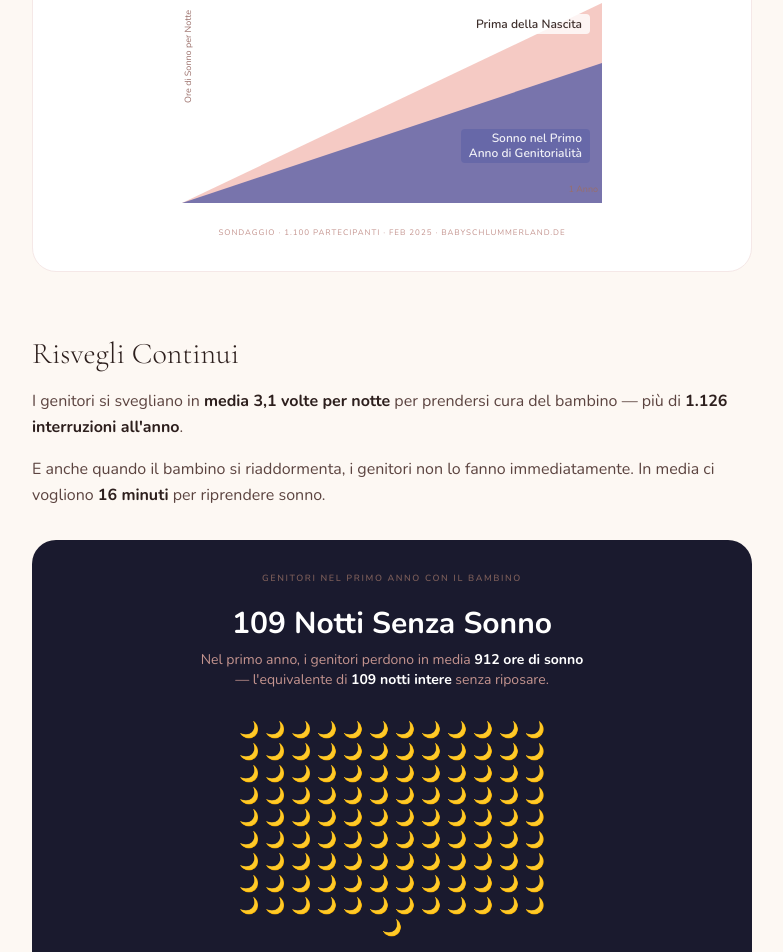
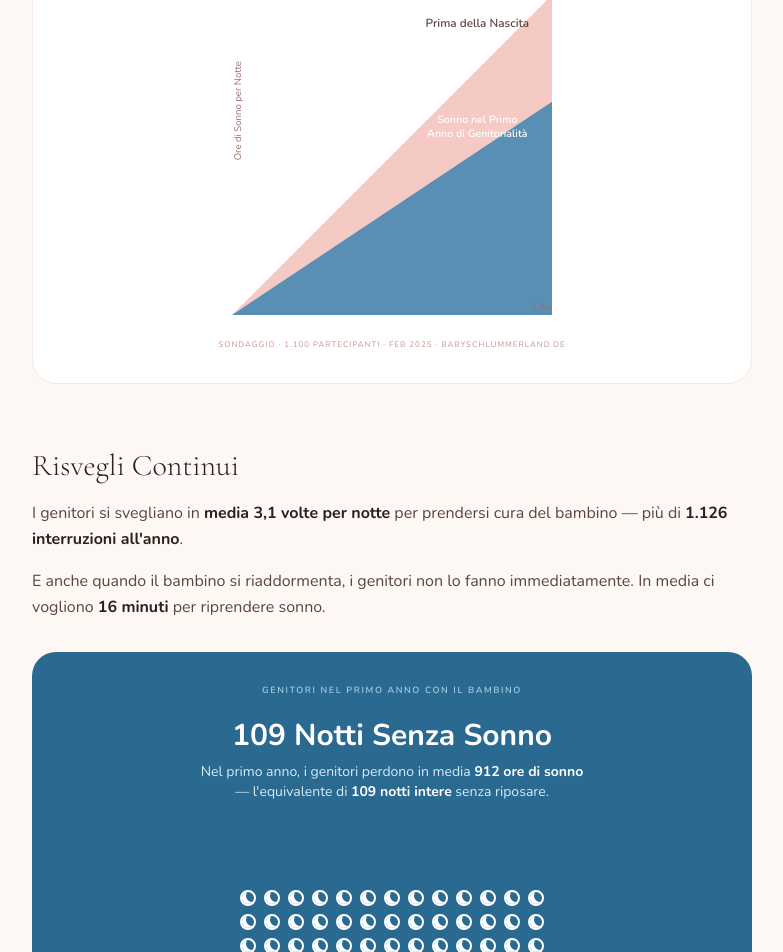
Before and after one commit to minnovativ-1881/bsl-it, a Next.js app: page /ricerca in a window 1280 px wide. Shown: the part 1580-2532 px from the top of the page, without its empty margins (248-1031 px from the left). Built offline with nearby package versions, Linux system fonts and the light colour scheme.

Commit message:
fix: chart improvements — brand blue, CSS moon, square layouts, bar alignment, year 2025

```diff
--- a/app/ricerca/page.tsx
+++ b/app/ricerca/page.tsx
@@ -6,42 +6,204 @@ import Navbar from '@/components/Navbar'
 import Footer from '@/components/Footer'
 import { useOptIn } from '@/context/OptInContext'
 
-// ─── Shared chart primitives ──────────────────────────────────────────────────
+// ─── Shared primitives ───────────────────────────────────────────────────────
 
 const BADGE = 'GENITORI NEL PRIMO ANNO CON IL BAMBINO'
 const FOOTER = 'SONDAGGIO · 1.100 PARTECIPANTI · FEB 2025 · BABYSCHLUMMERLAND.DE'
+const BRAND_BLUE = '#3E85B0'   // sky-500
+const BRAND_BLUE_BG = '#2a6990' // slightly darker for dark-card backgrounds
 
 function ChartCard({ children, dark = false }: { children: React.ReactNode; dark?: boolean }) {
   return (
-    <div className={`rounded-3xl p-6 sm:p-8 ${dark ? 'bg-[#1a1a2e] text-white' : 'bg-white border border-warm-100'}`}>
-      <p className={`text-[9px] font-semibold tracking-[0.18em] uppercase text-center mb-5 ${dark ? 'text-warm-500' : 'text-warm-300'}`}>
+    <div
+      className={`rounded-3xl p-6 sm:p-8 ${dark ? 'text-white' : 'bg-white border border-warm-100'}`}
+      style={dark ? { backgroundColor: BRAND_BLUE_BG } : {}}
+    >
+      <p
+        className={`text-[9px] font-semibold tracking-[0.18em] uppercase text-center mb-5 ${dark ? 'text-sky-200' : 'text-warm-300'}`}
+      >
         {BADGE}
       </p>
       {children}
-      <p className={`text-[8px] tracking-[0.12em] uppercase text-center mt-6 ${dark ? 'text-warm-600' : 'text-warm-300'}`}>
+      <p className={`text-[8px] tracking-[0.12em] uppercase text-center mt-6 ${dark ? 'text-sky-300/60' : 'text-warm-300'}`}>
         {FOOTER}
       </p>
     </div>
   )
 }
 
-// ─── Chart 1: Confronto del Sonno (bar chart) ─────────────────────────────────
+// CSS crescent moon (no emoji)
+function MoonIcon({ size = 14, color = 'white' }: { size?: number; color?: string }) {
+  return (
+    <span
+      className="inline-block rounded-full"
+      style={{
+        width: size,
+        height: size,
+        background: 'transparent',
+        border: `${Math.round(size * 0.14)}px solid ${color}`,
+        boxShadow: `inset ${Math.round(size * 0.28)}px ${Math.round(size * -0.1)}px 0 0 ${color}`,
+      }}
+    />
+  )
+}
+
+// ─── Bar chart helpers (pixel-accurate axis alignment) ────────────────────────
+
+interface BarItem { label: string; value: number; highlight?: boolean }
+
+function BarChart({
+  items, max, unit, dark = false,
+}: {
+  items: BarItem[]; max: number; unit: string; dark?: boolean
+}) {
+  const LABEL_W = 180 // px — identical for label spacer and tick spacer
+  const ticks = Array.from({ length: Math.floor(max / 2) + 1 }, (_, i) => i * 2)
+
+  return (
+    <div className="w-full">
+      <div className="space-y-1.5">
+        {items.map((item) => (
+          <div key={item.label} className={`flex items-center gap-3 py-1 px-2 rounded-xl ${item.highlight ? 'bg-blush-50 border border-blush-200' : ''}`}>
+            <span
+              className={`text-xs leading-tight text-right shrink-0 ${item.highlight ? 'font-bold text-warm-900' : dark ? 'text-sky-100' : 'text-warm-500'}`}
+              style={{ width: LABEL_W }}
+            >
+              {item.label}
+            </span>
+            <div className="relative flex-1 h-5 rounded-full overflow-hidden bg-white/20">
+              <div
+                className="absolute inset-y-0 left-0 rounded-full transition-all"
+                style={{
+                  width: `${(item.value / max) * 100}%`,
+                  backgroundColor: item.highlight ? '#C98B85' : dark ? 'rgba(255,255,255,0.75)' : '#4a4a7a',
+                }}
+              />
+            </div>
+          </div>
+        ))}
+      </div>
+      {/* Tick marks aligned exactly with bar area */}
+      <div className="flex items-center gap-3 mt-1.5">
+        <div style={{ width: LABEL_W, flexShrink: 0 }} />
+        <div className="relative flex-1 h-4">
+          {ticks.map((t) => (
+            <span
+              key={t}
+              className={`absolute text-[10px] ${dark ? 'text-sky-200/70' : 'text-warm-400'}`}
+              style={{ left: `${(t / max) * 100}%`, transform: 'translateX(-50%)' }}
+            >
+              {t}
+            </span>
+          ))}
+        </div>
+      </div>
+      <div className="flex items-center gap-3">
+        <div style={{ width: LABEL_W, flexShrink: 0 }} />
+        <p className={`text-[10px] ${dark ? 'text-sky-200/70' : 'text-warm-400'}`}>{unit}</p>
+      </div>
+    </div>
+  )
+}
+
+// ─── Chart 1: Genitori in Crisi del Sonno (SVG area, square) ─────────────────
+
+function SleepCrisisChart() {
+  return (
+    <ChartCard>
+      <h3 className="font-sans font-black text-warm-900 text-2xl sm:text-3xl text-center mb-2">
+        Genitori in Crisi del Sonno
+      </h3>
+      <p className="text-warm-500 text-sm text-center mb-6 max-w-sm mx-auto">
+        Ecco come diminuisce drasticamente la durata del sonno per i genitori nel primo anno.
+      </p>
+      {/* Square container */}
+      <div className="relative mx-auto aspect-square max-w-xs">
+        <svg viewBox="0 0 300 300" className="w-full h-full" preserveAspectRatio="xMidYMid meet">
+          {/* Before birth – large triangle (top half) */}
+          <polygon points="0,300 300,0 300,300" fill="#F4C5BE" opacity="0.9" />
+          {/* First year – smaller triangle */}
+          <polygon points="0,300 300,100 300,300" fill={BRAND_BLUE} opacity="0.85" />
+          {/* Labels */}
+          <text x="230" y="30" textAnchor="middle" fontSize="11" fontWeight="600" fill="#5C4440">Prima della Nascita</text>
+          <text x="230" y="120" textAnchor="middle" fontSize="10" fontWeight="600" fill="white">Sonno nel Primo</text>
+          <text x="230" y="133" textAnchor="middle" fontSize="10" fontWeight="600" fill="white">Anno di Genitorialità</text>
+          {/* Axes */}
+          <text x="8" y="155" fontSize="9" fill="#9A6E69" transform="rotate(-90,8,155)">Ore di Sonno per Notte</text>
+          <text x="280" y="295" fontSize="9" fill="#9A6E69">1 Anno</text>
+        </svg>
+      </div>
+    </ChartCard>
+  )
+}
+
+// ─── Chart 2: 109 Notti Senza Sonno (moon grid, square, brand blue) ───────────
+
+function SleeplessNightsChart() {
+  const nights = 109
+  return (
+    <ChartCard dark>
+      <h3 className="font-sans font-black text-white text-2xl sm:text-3xl text-center mb-2">
+        109 Notti Senza Sonno
+      </h3>
+      <p className="text-sky-100 text-sm text-center mb-8 max-w-sm mx-auto">
+        Nel primo anno, i genitori perdono in media <strong className="text-white">912 ore di sonno</strong> —
+        l&apos;equivalente di <strong className="text-white">109 notti intere</strong> senza riposare.
+      </p>
+      {/* Square grid of moon icons */}
+      <div className="mx-auto aspect-square max-w-xs flex items-center justify-center">
+        <div className="flex flex-wrap gap-2 justify-center">
+          {Array.from({ length: nights }).map((_, i) => (
+            <MoonIcon key={i} size={16} color="white" />
+          ))}
+        </div>
+      </div>
+    </ChartCard>
+  )
+}
+
+// ─── Chart 3: Non Solo Breve — Anche Frammentato (dot grid, brand blue) ───────
+
+function FragmentedSleepChart() {
+  const interruptions = 1126
+  return (
+    <ChartCard dark>
+      <h3 className="font-sans font-black text-white text-2xl sm:text-3xl text-center mb-2">
+        Non Solo Breve —<br />Anche Frammentato!
+      </h3>
+      <p className="text-sky-100 text-sm text-center mb-8 max-w-sm mx-auto">
+        Nel primo anno, i genitori subiscono oltre{' '}
+        <strong className="text-white">1.126 interruzioni notturne</strong>!
+      </p>
+      <div className="mx-auto aspect-square max-w-xs flex items-center justify-center">
+        <div className="flex flex-wrap gap-[3px] justify-center">
+          {Array.from({ length: interruptions }).map((_, i) => (
+            <span
+              key={i}
+              className="rounded-full inline-block"
+              style={{ width: 7, height: 7, backgroundColor: 'rgba(255,255,255,0.8)' }}
+            />
+          ))}
+        </div>
+      </div>
+    </ChartCard>
+  )
+}
+
+// ─── Chart 4: Confronto del Sonno (horizontal bar chart, corrected values) ────
 
 function SleepComparisonChart() {
-  const items = [
-    { label: 'Bambini piccoli (1–3 anni)', h: 12, bold: false },
-    { label: 'Adolescenti (14–17 anni)', h: 9, bold: false },
-    { label: 'Atleti professionisti in allenamento', h: 8.5, bold: false },
-    { label: 'Adulti medi', h: 8, bold: false },
-    { label: 'Medici di guardia notturna', h: 7, bold: false },
-    { label: 'Astronauti sulla ISS', h: 6.5, bold: false },
-    { label: 'Lavoratori a turni', h: 6.5, bold: false },
-    { label: 'Soldati in servizio attivo', h: 6, bold: false },
-    { label: 'Genitori nel primo anno', h: 5.5, bold: true },
+  const items: BarItem[] = [
+    { label: 'Bambini piccoli (1–3 anni)', value: 12 },
+    { label: 'Adolescenti (14–17 anni)', value: 9 },
+    { label: 'Atleti professionisti in allenamento', value: 8.5 },
+    { label: 'Adulti medi', value: 8 },
+    { label: 'Medici di guardia notturna', value: 7 },
+    { label: 'Astronauti sulla ISS', value: 6.5 },
+    { label: 'Lavoratori a turni', value: 6.5 },
+    { label: 'Soldati in servizio attivo', value: 6 },
+    { label: 'Genitori nel primo anno', value: 5.5, highlight: true },
   ]
-  const max = 12
-  const ticks = [0, 2, 4, 6, 8, 10, 12]
-
   return (
     <ChartCard>
       <h3 className="font-sans font-black text-warm-900 text-2xl sm:text-3xl text-center mb-2">
@@ -50,132 +212,18 @@ function SleepComparisonChart() {
       <p className="text-warm-500 text-sm text-center mb-8 max-w-sm mx-auto">
         I genitori nel primo anno dormono meno dei medici di guardia notturna.
       </p>
-      <div className="space-y-1">
-        {items.map((item) => (
-          <div
-            key={item.label}
-            className={`flex items-center gap-3 py-1.5 px-2 rounded-xl ${item.bold ? 'bg-blush-50 border border-blush-200' : ''}`}
-          >
-            <span className={`text-xs text-right shrink-0 w-36 sm:w-44 leading-tight ${item.bold ? 'font-bold text-warm-900' : 'text-warm-500'}`}>
-              {item.label}
-            </span>
-            <div className="flex-1 h-5 bg-warm-100 rounded-full overflow-hidden">
-              <div
-                className={`h-full rounded-full transition-all ${item.bold ? 'bg-blush-400' : 'bg-[#4a4a7a]'}`}
-                style={{ width: `${(item.h / max) * 100}%` }}
-              />
-            </div>
-          </div>
-        ))}
-      </div>
-      <div className="flex mt-2 ml-[9.5rem] sm:ml-[11.5rem]">
-        {ticks.map((t, i) => (
-          <span key={t} className="text-[10px] text-warm-400" style={{ flex: i === ticks.length - 1 ? '0 0 auto' : '1 1 0' }}>
-            {t}
-          </span>
-        ))}
-      </div>
-      <p className="text-[10px] text-warm-400 text-right mt-0.5 pr-1">Ore di Sonno per Notte</p>
+      <BarChart items={items} max={12} unit="Ore di Sonno per Notte" />
     </ChartCard>
   )
 }
 
-// ─── Chart 2: Genitori in Crisi del Sonno (area chart) ───────────────────────
-
-function SleepCrisisChart() {
-  return (
-    <ChartCard>
-      <h3 className="font-sans font-black text-warm-900 text-2xl sm:text-3xl text-center mb-2">
-        Genitori in Crisi del Sonno
-      </h3>
-      <p className="text-warm-500 text-sm text-center mb-8 max-w-sm mx-auto">
-        Ecco come diminuisce drasticamente la durata del sonno per i genitori nel primo anno.
-      </p>
-      <div className="relative mx-auto" style={{ maxWidth: 420, height: 200 }}>
-        <svg viewBox="0 0 420 200" className="w-full h-full" preserveAspectRatio="none">
-          {/* Prima della nascita – larger pink triangle */}
-          <polygon points="0,200 420,0 420,200" fill="#F4C5BE" opacity="0.9" />
-          {/* Sonno nel primo anno – smaller blue triangle */}
-          <polygon points="0,200 420,60 420,200" fill="#6366a8" opacity="0.85" />
-        </svg>
-        {/* Labels */}
-        <div className="absolute top-2 right-3 text-right">
-          <span className="text-xs font-semibold text-warm-700 bg-white/80 px-2 py-0.5 rounded">Prima della Nascita</span>
-        </div>
-        <div className="absolute bottom-10 right-3 text-right">
-          <span className="text-xs font-semibold text-white/90 bg-[#6366a8]/80 px-2 py-0.5 rounded leading-tight block">
-            Sonno nel Primo<br />Anno di Genitorialità
-          </span>
-        </div>
-        <div className="absolute left-1 top-1/2 -translate-y-1/2 -rotate-90 origin-left">
-          <span className="text-[9px] text-warm-400 whitespace-nowrap">Ore di Sonno per Notte</span>
-        </div>
-        <div className="absolute bottom-1 right-1">
-          <span className="text-[9px] text-warm-400">1 Anno</span>
-        </div>
-      </div>
-    </ChartCard>
-  )
-}
-
-// ─── Chart 3: 109 Notti Senza Sonno (dot grid) ───────────────────────────────
-
-function SleeplessNightsChart() {
-  const nights = 109
-  return (
-    <ChartCard dark>
-      <h3 className="font-sans font-black text-white text-2xl sm:text-3xl text-center mb-2">
-        109 Notti Senza Sonno
-      </h3>
-      <p className="text-warm-300 text-sm text-center mb-8 max-w-sm mx-auto">
-        Nel primo anno, i genitori perdono in media <strong className="text-white">912 ore di sonno</strong> — l&apos;equivalente di <strong className="text-white">109 notti intere</strong> senza riposare.
-      </p>
-      <div className="flex flex-wrap gap-1.5 justify-center max-w-xs mx-auto">
-        {Array.from({ length: nights }).map((_, i) => (
-          <span key={i} className="text-base leading-none select-none" role="img" aria-label="notte">
-            🌙
-          </span>
-        ))}
-      </div>
-    </ChartCard>
-  )
-}
-
-// ─── Chart 4: Sonno Frammentato (dot grid) ────────────────────────────────────
-
-function FragmentedSleepChart() {
-  const interruptions = 1126
-  return (
-    <ChartCard dark>
-      <h3 className="font-sans font-black text-white text-2xl sm:text-3xl text-center mb-2">
-        Non Solo Breve —<br />Anche Frammentato!
-      </h3>
-      <p className="text-warm-300 text-sm text-center mb-8 max-w-sm mx-auto">
-        Nel primo anno, i genitori subiscono oltre <strong className="text-white">1.126 interruzioni notturne</strong>!
-      </p>
-      <div className="flex flex-wrap gap-0.5 justify-center max-w-xs mx-auto">
-        {Array.from({ length: interruptions }).map((_, i) => (
-          <span
-            key={i}
-            className="w-2 h-2 rounded-full inline-block"
-            style={{ backgroundColor: i % 7 === 0 ? '#F4C5BE' : '#4a4a7a' }}
-          />
-        ))}
-      </div>
-    </ChartCard>
-  )
-}
-
-// ─── Chart 5: La Vita Quotidiana (bar chart) ──────────────────────────────────
+// ─── Chart 5: La Vita Quotidiana (2-bar chart, corrected values) ──────────────
 
 function DailyLifeChart() {
-  const items = [
-    { label: 'Cullare il bambino per farlo addormentare', days: 10.9 },
-    { label: 'Svegli nel letto, in attesa del sonno', days: 12.2 },
+  const items: BarItem[] = [
+    { label: 'Cullare il bambino per farlo addormentare', value: 10.9 },
+    { label: 'Svegli nel letto, in attesa del sonno', value: 12.2 },
   ]
-  const max = 13
-  const ticks = [0, 2, 4, 6, 8, 10, 12]
-
   return (
     <ChartCard>
       <h3 className="font-sans font-black text-warm-900 text-2xl sm:text-3xl text-center mb-2">
@@ -184,29 +232,7 @@ function DailyLifeChart() {
       <p className="text-warm-500 text-sm text-center mb-8 max-w-sm mx-auto">
         Convertito in giorni interi, i genitori trascorrono questo tempo nel primo anno...
       </p>
-      <div className="space-y-3">
-        {items.map((item) => (
-          <div key={item.label} className="flex items-center gap-3">
-            <span className="text-xs text-warm-600 text-right shrink-0 w-36 sm:w-44 leading-tight">
-              {item.label}
-            </span>
-            <div className="flex-1 h-7 bg-warm-100 rounded-full overflow-hidden">
-              <div
-                className="h-full rounded-full bg-[#4a4a7a]"
-                style={{ width: `${(item.days / max) * 100}%` }}
-              />
-            </div>
-          </div>
-        ))}
-      </div>
-      <div className="flex mt-2 ml-[9.5rem] sm:ml-[11.5rem]">
-        {ticks.map((t, i) => (
-          <span key={t} className="text-[10px] text-warm-400" style={{ flex: i === ticks.length - 1 ? '0 0 auto' : '1 1 0' }}>
-            {t}
-          </span>
-        ))}
-      </div>
-      <p className="text-[10px] text-warm-400 text-right mt-0.5 pr-1">Giorni all&apos;Anno</p>
+      <BarChart items={items} max={14} unit="Giorni all'Anno" />
       <div className="mt-6 bg-blush-50 border border-blush-200 rounded-2xl p-4 text-sm text-warm-700 text-center">
         In media, i genitori trascorrono circa{' '}
         <strong className="underline decoration-blush-400">un giorno intero al mese</strong> a cullare il bambino
@@ -216,7 +242,7 @@ function DailyLifeChart() {
   )
 }
 
-// ─── Chart 6: Difficoltà Notturne (stat layout) ──────────────────────────────
+// ─── Chart 6: Difficoltà Notturne ─────────────────────────────────────────────
 
 function NighttimeStrugglesChart() {
   const stats = [
@@ -225,7 +251,6 @@ function NighttimeStrugglesChart() {
     { pct: '35%', text: 'dei genitori si sente spesso o sempre solo durante le cure notturne.' },
     { pct: '42%', text: 'dei genitori si sente spesso o molto spesso esausto o sopraffatto.' },
   ]
-
   return (
     <ChartCard>
       <h3 className="font-sans font-black text-warm-900 text-2xl sm:text-3xl text-center mb-8">
@@ -234,7 +259,7 @@ function NighttimeStrugglesChart() {
       <div className="space-y-5">
         {stats.map((s) => (
           <div key={s.pct} className="flex items-start gap-4">
-            <span className="font-black text-3xl sm:text-4xl text-[#4a4a7a] shrink-0 leading-none w-20 text-right">
+            <span className="font-black text-3xl sm:text-4xl shrink-0 leading-none w-20 text-right" style={{ color: BRAND_BLUE }}>
               {s.pct}
             </span>
             <p className="text-warm-600 text-sm leading-relaxed">{s.text}</p>
@@ -293,7 +318,7 @@ export default function RicercaPage() {
                 Oltre 100 Notti Insonni — Perché la Privazione del Sonno È Molto Più di una Semplice Stanchezza
               </h1>
               <p className="text-warm-300 text-lg leading-relaxed">
-                All&apos;inizio del 2024, abbiamo intervistato 1.100 genitori sul loro sonno nel primo anno di vita del loro bambino.
+                All&apos;inizio del 2025, abbiamo intervistato 1.100 genitori sul loro sonno nel primo anno di vita del loro bambino.
                 I risultati confermano ciò che tanti genitori già sentono — ma raramente vedono tradotto in numeri.
               </p>
             </motion.div>
@@ -330,10 +355,9 @@ export default function RicercaPage() {
           </div>
         </section>
 
-        {/* Article sections with charts */}
+        {/* Article with charts */}
         <article className="max-w-3xl mx-auto px-6 pb-20 space-y-16">
 
-          {/* 1: Sonno perso */}
           <motion.div initial={{ opacity: 0, y: 20 }} whileInView={{ opacity: 1, y: 0 }} viewport={{ once: true, margin: '-60px' }} transition={{ duration: 0.6 }}>
             <h2 className="font-serif font-light text-warm-800 text-2xl sm:text-3xl mb-4">912 Ore di Sonno Perdute</h2>
             <p className="text-warm-600 leading-relaxed mb-4">
@@ -345,7 +369,6 @@ export default function RicercaPage() {
             <SleepCrisisChart />
           </motion.div>
 
-          {/* 2: 109 notti */}
           <motion.div initial={{ opacity: 0, y: 20 }} whileInView={{ opacity: 1, y: 0 }} viewport={{ once: true, margin: '-60px' }} transition={{ duration: 0.6 }}>
             <h2 className="font-serif font-light text-warm-800 text-2xl sm:text-3xl mb-4">Risvegli Continui</h2>
             <p className="text-warm-600 leading-relaxed mb-4">
@@ -357,7 +380,6 @@ export default function RicercaPage() {
             <SleeplessNightsChart />
           </motion.div>
 
-          {/* 3: Frammentato */}
           <motion.div initial={{ opacity: 0, y: 20 }} whileInView={{ opacity: 1, y: 0 }} viewport={{ once: true, margin: '-60px' }} transition={{ duration: 0.6 }}>
             <h2 className="font-serif font-light text-warm-800 text-2xl sm:text-3xl mb-4">Recuperare Sonno? Quasi Impossibile.</h2>
             <p className="text-warm-600 leading-relaxed mb-4">&ldquo;Dormi quando dorme il bambino&rdquo; — ma nella realtà, questo non funziona per la maggior parte dei genitori.</p>
@@ -368,7 +390,6 @@ export default function RicercaPage() {
             <FragmentedSleepChart />
           </motion.div>
 
-          {/* 4: Confronto sonno */}
           <motion.div initial={{ opacity: 0, y: 20 }} whileInView={{ opacity: 1, y: 0 }} viewport={{ once: true, margin: '-60px' }} transition={{ duration: 0.6 }}>
             <h2 className="font-serif font-light text-warm-800 text-2xl sm:text-3xl mb-4">Meno Sonno dei Medici di Guardia</h2>
             <p className="text-warm-600 leading-relaxed mb-8">
@@ -377,7 +398,6 @@ export default function RicercaPage() {
             <SleepComparisonChart />
           </motion.div>
 
-          {/* 5: Cullare */}
           <motion.div initial={{ opacity: 0, y: 20 }} whileInView={{ opacity: 1, y: 0 }} viewport={{ once: true, margin: '-60px' }} transition={{ duration: 0.6 }}>
             <h2 className="font-serif font-light text-warm-800 text-2xl sm:text-3xl mb-4">Quasi 11 Giorni Interi a Cullare il Bambino</h2>
             <p className="text-warm-600 leading-relaxed mb-8">
@@ -386,7 +406,6 @@ export default function RicercaPage() {
             <DailyLifeChart />
           </motion.div>
 
-          {/* 6: Peso emotivo */}
           <motion.div initial={{ opacity: 0, y: 20 }} whileInView={{ opacity: 1, y: 0 }} viewport={{ once: true, margin: '-60px' }} transition={{ duration: 0.6 }}>
             <h2 className="font-serif font-light text-warm-800 text-2xl sm:text-3xl mb-4">Più della Semplice Stanchezza</h2>
             <p className="text-warm-600 leading-relaxed mb-8">
@@ -417,7 +436,7 @@ export default function RicercaPage() {
           </motion.div>
 
           <p className="text-warm-400 text-xs leading-relaxed border-t border-blush-100 pt-6">
-            Sondaggio condotto nel febbraio 2024. Hanno partecipato 1.100 genitori nel primo anno di vita del loro bambino.
+            Sondaggio condotto nel febbraio 2025. Hanno partecipato 1.100 genitori nel primo anno di vita del loro bambino.
             Pubblicato da Il Regno della Nanna (Babyschlummerland). I dati riflettono esperienze auto-riferite.
           </p>
 
```
